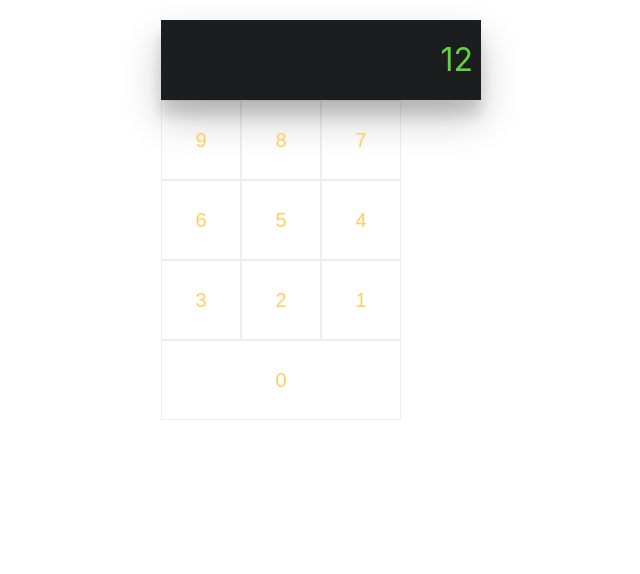
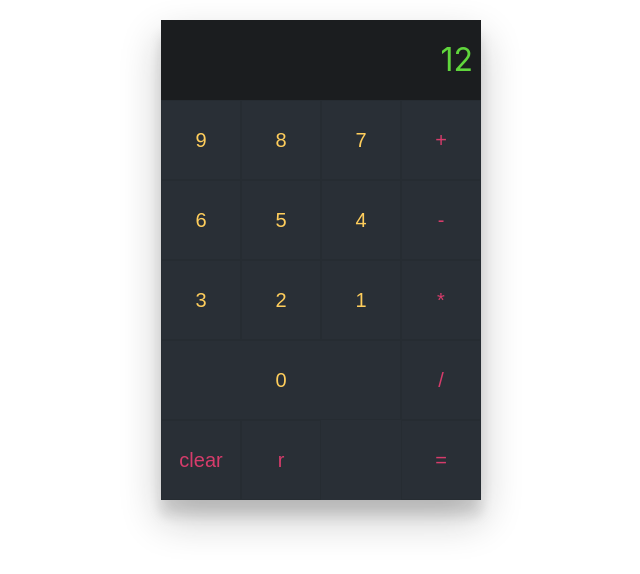
Before and after one commit to alexisMoragaa/curso-react-udemy, a React (Create React App) app: page / in a window 1280 px wide. Shown: the top 574 px of the page, without its empty margins (319-959 px from the left). Built offline with nearby package versions, Linux system fonts and the light colour scheme.

Commit message:
Se añaden los botones faltantes de la calculadora, se añaden validaciones al componente button y se aplican simplificaciones de codigo en el mismo

```diff
--- a/src/components/Button.jsx
+++ b/src/components/Button.jsx
@@ -8,17 +8,17 @@ import PropTypes from 'prop-types'
  * Se añade la funcion onclick y esta a su ves ejecuta la funcion handler, usando el valor text del boton como parametro
  * la funcion handler es recibida desde el componente padre y envia de regreso el valor obtenido del boton presionado
  */
-const Button = ({text, type, handler}) => {
-    return (
-            <button className={type} onClick={() => {handler(text)}}>
-                <span>{text}</span>
-            </button>
-    )
-}
+const Button = ({text, type, handler}) => (
+    <button className={type} onClick={() => handler(text)}>
+        <span>{text}</span>
+    </button>
+)
 
 
 Button.propTypes = {
     text : PropTypes.string.isRequired,
+    type : PropTypes.string,
+    handler : PropTypes.func.isRequired
 }
 
 export default Button;
--- a/src/components/Calculadora.jsx
+++ b/src/components/Calculadora.jsx
@@ -9,6 +9,7 @@ import '../css/calculadora.css'
 const clickHandlerFucntion = (text) => {
     console.log("El valor recibido desde el componente button es : "+text)
 }
+
 
 const Calculadora = () => {
     return (
@@ -26,7 +27,21 @@ const Calculadora = () => {
             <Button text={"1"} handler={clickHandlerFucntion}/>
             <Button text={"0"} handler={clickHandlerFucntion}/>
            </div>
-
+           <div className="functions">
+            <button>
+                clear
+            </button>
+            <button>
+                r
+            </button>
+        </div>
+           <div className="math-operations">
+            <button id="+"> + </button>
+            <button id="-"> - </button>
+            <button id="*"> * </button>
+            <button id="/"> / </button>
+            <button id="="> = </button>
+        </div>
         </main>
     )
 }
```
